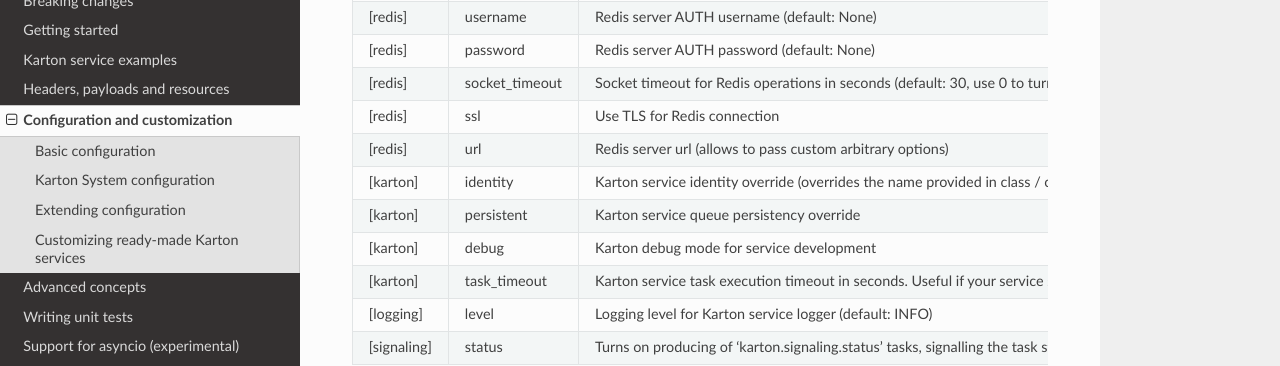
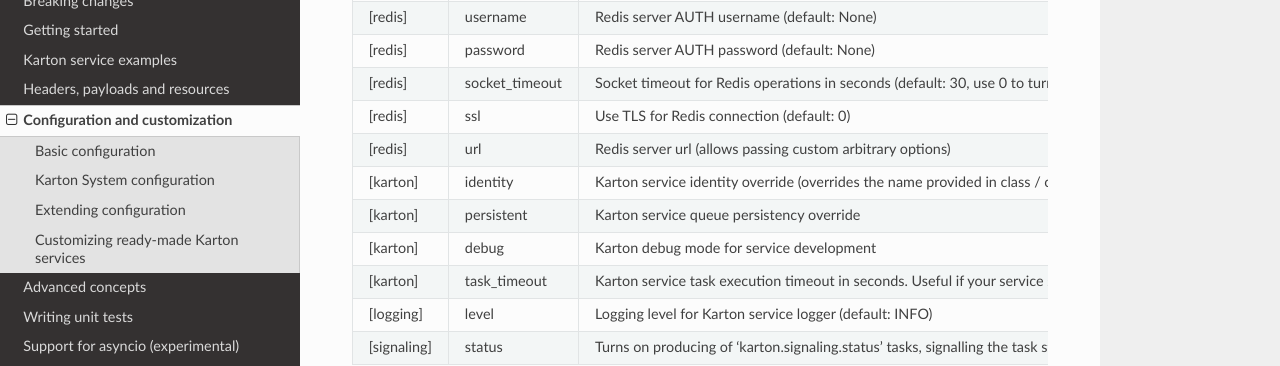
Before and after one commit to CERT-Polska/karton, a Sphinx documentation site: the page built from docs/service_configuration.rst, in a window 1280 px wide and 900 px high, scrolled down 1050 px. Shown: the part 151-517 px from the top of the window. Built offline with Sphinx 7.4.7 and the Read the Docs theme 3.1.0, drawn with Linux system fonts in a browser that asks for light colours.

Commit message:
Apply suggestions from code review
Co-authored-by: msm-cert <156842376+msm-cert@users.noreply.github.com>

```diff
--- a/docs/service_configuration.rst
+++ b/docs/service_configuration.rst
@@ -47,8 +47,8 @@
  [redis]        username          Redis server AUTH username (default: None)
  [redis]        password          Redis server AUTH password (default: None)
  [redis]        socket_timeout    Socket timeout for Redis operations in seconds (default: 30, use 0 to turn off if timeout doesn't work properly)
- [redis]        ssl               Use TLS for Redis connection
- [redis]        url               Redis server url (allows to pass custom arbitrary options)
+ [redis]        ssl               Use TLS for Redis connection (default: 0)
+ [redis]        url               Redis server url (allows passing custom arbitrary options)
  [karton]       identity          Karton service identity override (overrides the name provided in class / constructor arguments)
  [karton]       persistent        Karton service queue persistency override
  [karton]       debug             Karton debug mode for service development
```
Also changed, not shown: 1 other file.
